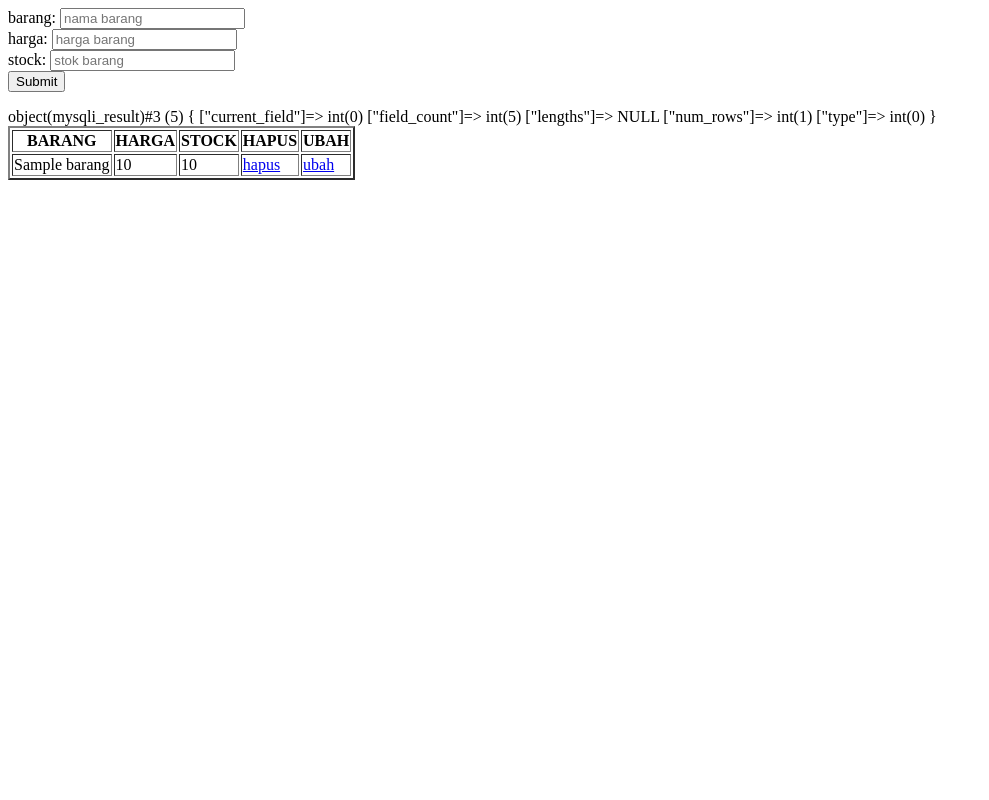
After one commit to MuhammadIzzataArkananta/php-kelas, a PHP site: page /toko/barang.php in a window 1280 px wide. The commit adds this page. Shown: the whole page, without its empty margins (0-989 px from the left). Run offline with PHP 8.4, Linux system fonts and the light colour scheme; tables that the repository leaves empty or names only in its code hold one stand-in row (values such as "Sample post").

Commit message:
toko 2.0
tanggal 2 februari 2024

```diff
--- /dev/null
+++ b/toko/barang.php
@@ -0,0 +1,104 @@
+<?php
+$host="127.0.0.1";
+$user="root";
+$password="";
+$db="dbtoko";
+$koneksi=new mysqli($host,$user,$password,$db);
+
+$id=0;
+$namabarang="";
+$harga="";
+$stock="";
+
+if (isset($_GET["ubah"])) {
+    $id=$_GET["ubah"];
+    $sql="SELECT * FROM barang WHERE id=".$id;
+    $hasil=mysqli_query($koneksi,$sql);
+    if (mysqli_num_rows($hasil)>0) {
+        $row=mysqli_fetch_array($hasil);
+        $id=$row[0];
+        $namabarang=$row[1];
+        $harga=$row[2];
+        $stock=$row[3];
+    }
+}
+?>
+<form action="" method="post">
+    barang:
+    <input type="text" name="namabarang" placeholder="nama barang "value="<?php echo $namabarang ?>">
+    <br>
+    harga:
+    <input type="number" name="harga" placeholder="harga barang" value="<?php echo $harga ?>">
+    <br>
+    stock:
+    <input type="number" name="stock" placeholder="stok barang" value="<?php echo $stock ?>">
+    <br>
+    <input type="submit" name="simpan" placeholder="simpan">
+    <input type="hidden" name="id" value="<?php echo $id?>">
+</form>
+
+<?php
+if (isset($_POST["simpan"])) {
+$namabarang=$_POST["namabarang"];
+$harga=$_POST["harga"];
+$stock=$_POST["stock"];
+
+if (isset($_POST["id"])) {
+    $id=$_POST["id"];
+
+    if ($id==0) {
+        $sql="INSERT INTO barang (namabarang,harga,stock) VALUES ('$namabarang',$harga,$stock)";
+        $hasil=mysqli_query($koneksi,$sql);
+    }
+    else{
+        $sql= "UPDATE barang set namabarang='$namabarang',harga='$harga',stock='$stock' WHERE id=".$id;
+        $hasil=mysqli_query($koneksi,$sql);
+        header("http://localhost/toko/barang.php");
+    }
+}
+}
+
+if (isset($_GET["hapus"])) {
+    $id=$_GET["hapus"];
+    $sql="DELETE FROM barang WHERE id=".$id;
+    $hasil=mysqli_query($koneksi, $sql);
+}
+
+$sql="SELECT * FROM barang";
+
+$hasil=mysqli_query($koneksi,$sql);
+var_dump($hasil);
+
+echo "<table border =2px>
+<thead>
+<tr>
+<th>
+BARANG
+</th>
+<th>
+HARGA
+</th>
+<th>
+STOCK
+</th>
+<th>
+HAPUS
+</th>
+<th>
+UBAH
+</th>
+</tr>
+</thead>
+<tbody>";
+
+while($row=mysqli_fetch_array($hasil)){
+    echo "<tr>";
+    echo "<td>" . $row[1] . "</td>";
+    echo "<td>" . $row[2] . "</td>";
+    echo "<td>" . $row[3] . "</td>";
+    echo "<td>" . "<a href= '?hapus=".$row[0]."'>hapus</a>" . "</td>";
+    echo "<td>" . "<a href= '?ubah=".$row[0]."'>ubah</a>" . "</td>";
+    echo "</tr>";
+}
+echo " </tbody>
+    </table>";
```
Also changed, not shown: toko/pelanggan.php (+64 -21 lines).
